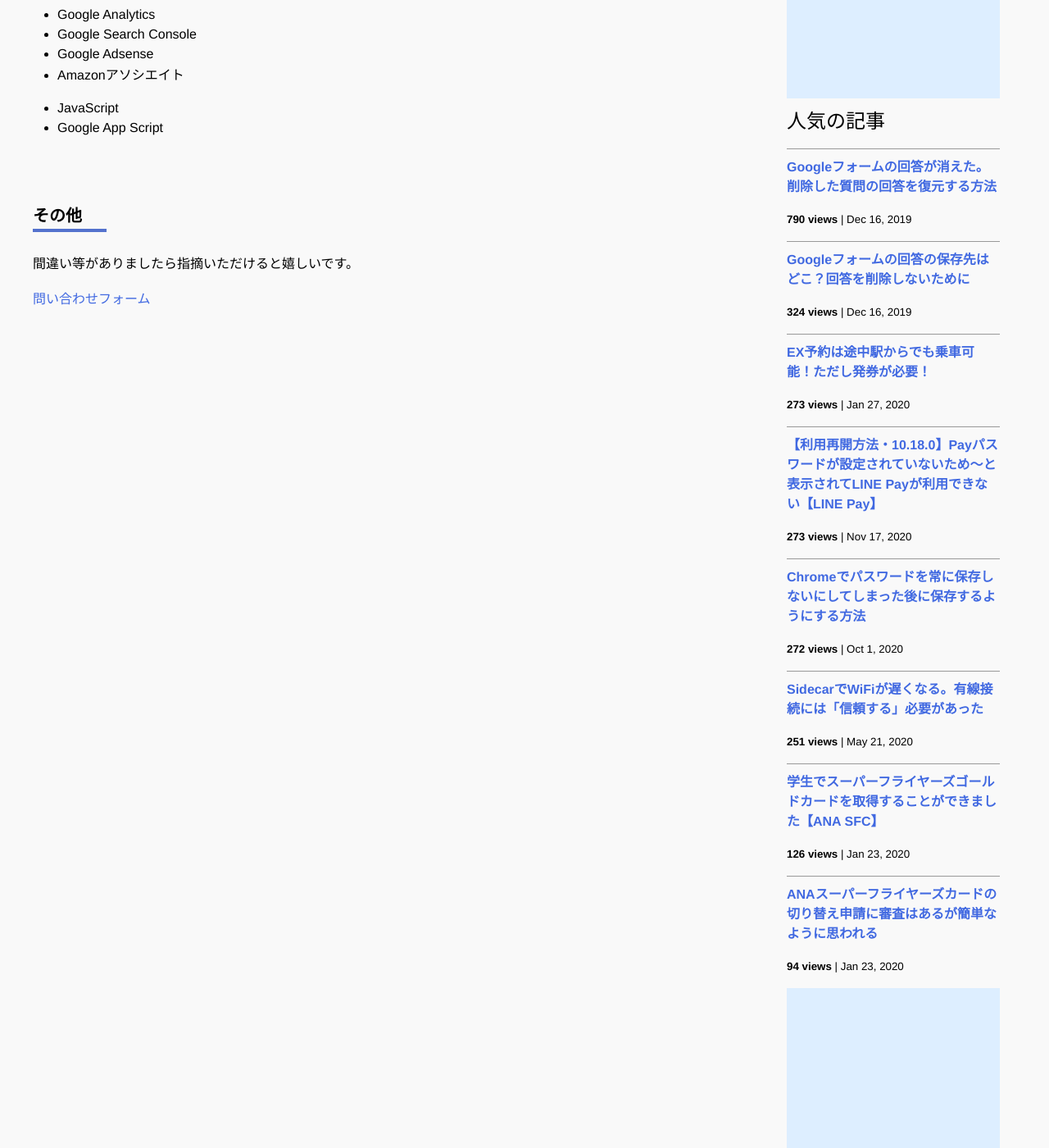
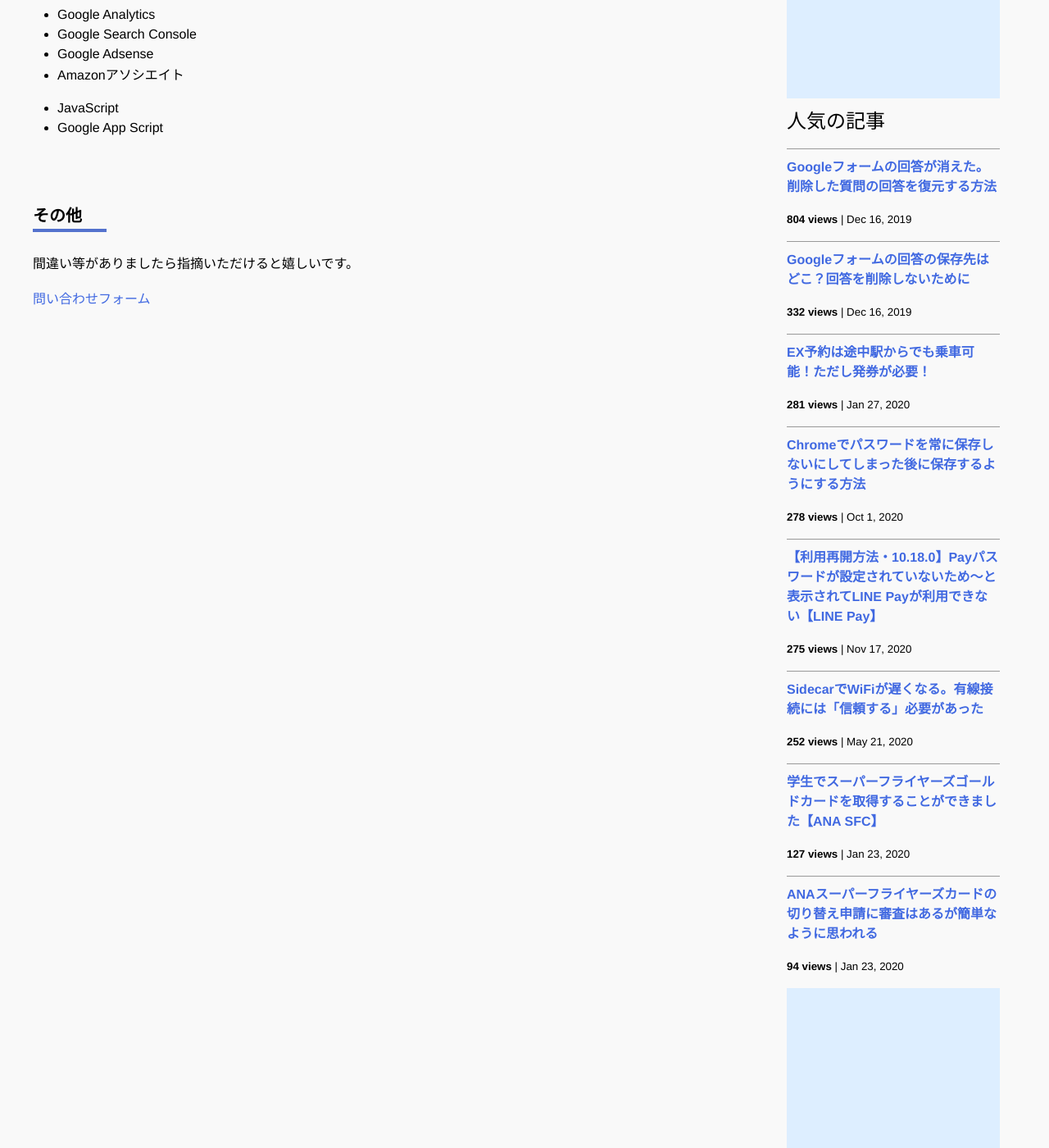
Before and after one commit to iwanaminami/shoyaiwaname, a Jekyll site: the page built from about.markdown, in a window 1280 px wide and 1400 px high, scrolled down 693 px. Shown: the whole window at 82% size. Built offline with Jekyll 4.4.1, drawn with Linux system fonts in a browser that asks for light colours; nearby versions of some CDN libraries; comment, search, counter and statistics services are not loaded.

Commit message:
a new commit message

```diff
--- a/_data/popularposts.yml
+++ b/_data/popularposts.yml
@@ -1,17 +1,17 @@
 side:
-  - view: 790
+  - view: 804
     url: /2019/12/16/restore-googleform.html
-  - view: 324
+  - view: 332
     url: /2019/12/16/googleform-answers.html
-  - view: 273
+  - view: 281
     url: /2020/01/27/ex-rideontheway.html
-  - view: 273
+  - view: 278
+    url: /2020/10/01/googlepassword.html
+  - view: 275
     url: /2020/11/17/linepay.html
-  - view: 272
-    url: /2020/10/01/googlepassword.html
-  - view: 251
+  - view: 252
     url: /2020/05/21/sidecar-via-cable.html
-  - view: 126
+  - view: 127
     url: /2020/01/23/sfcgold.html
   - view: 94
     url: /2020/01/23/sfc-judge.html
```
